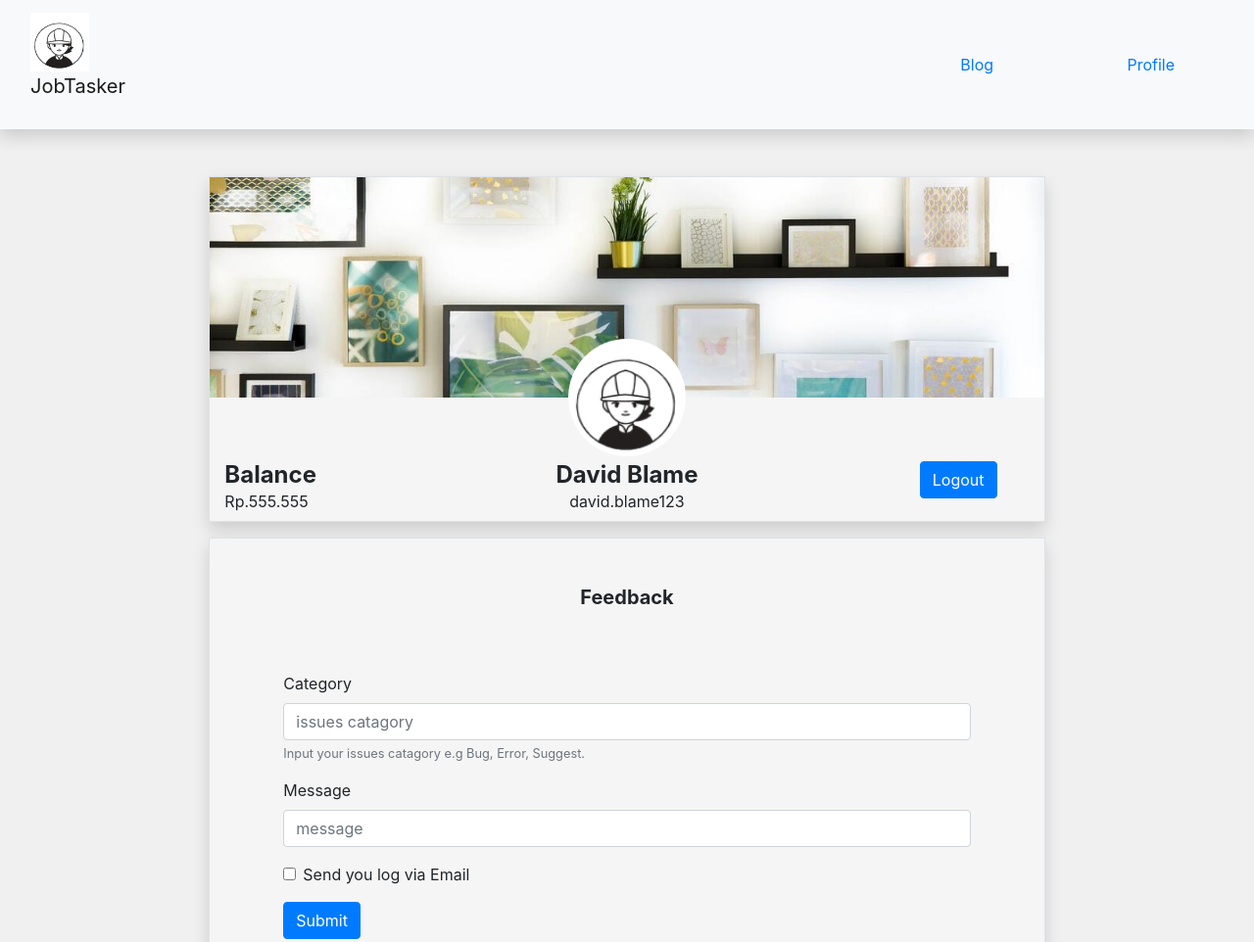
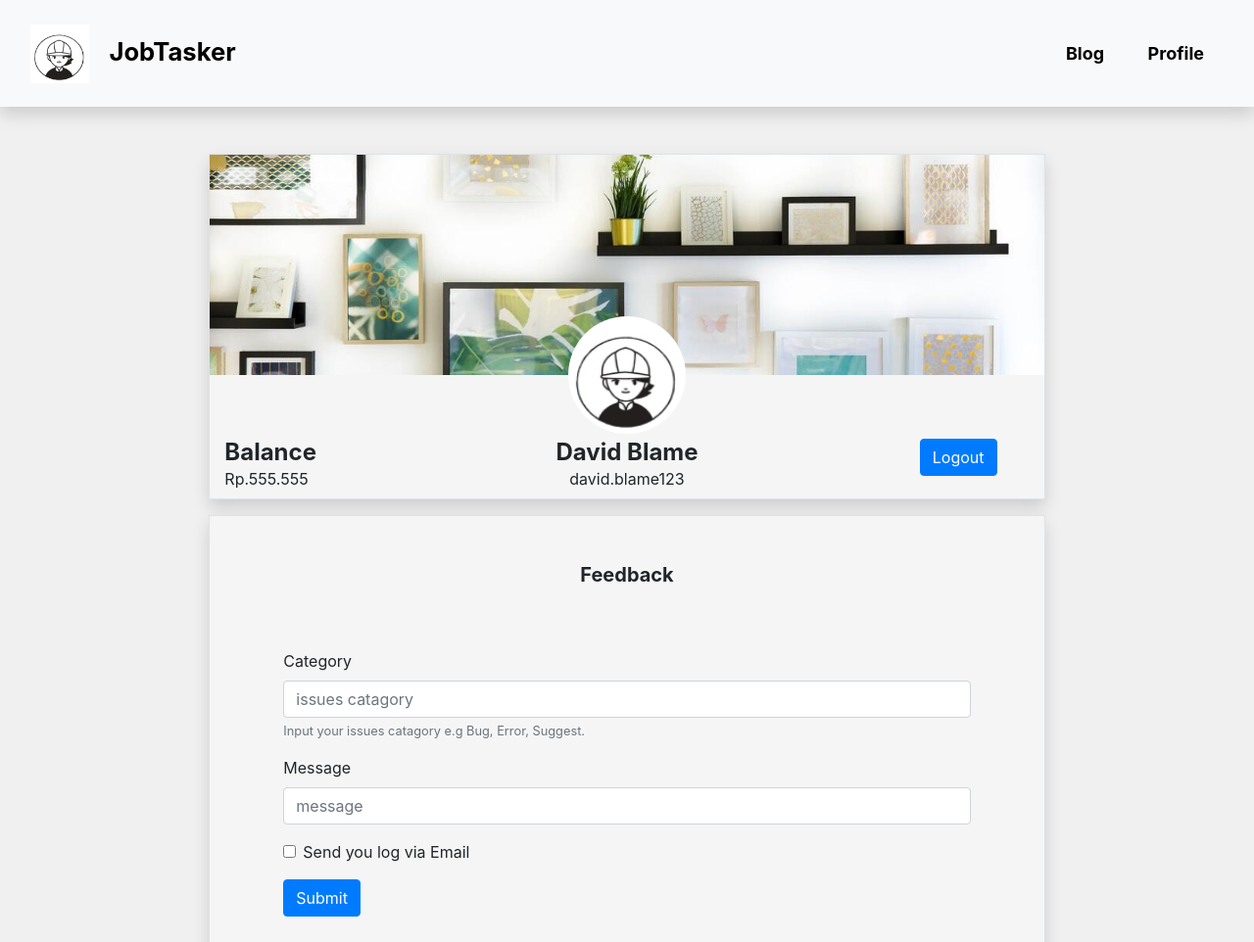
Before and after one commit to argohinori/TUBES-WEBPRO, a plain HTML site: page Profile.html in a window 1280 px wide. Shown: the top 962 px of the page at 98% size. Drawn offline with nearby package versions, Linux system fonts and the light colour scheme.

Commit message:
Update Profile.html

```diff
--- a/Profile.html
+++ b/Profile.html
@@ -16,9 +16,13 @@
         	<div class="container-fluid">
         		<a class="navbar-brand" href="#">
 	      			<img src="img/logo.jpg" alt="" width="60" height="60">
-	  		 		<p class = "navbartitle">JobTasker</p>
-	  		 		<a class = "navbarlink" id = "navblog" href = "blog.html">Blog</a>
-	  		 		<a class = "navbarlink" id = "navprofile" href = "Profile.html">Profile</a>
+	  		 		<ul class = "navlink">
+	  		 			<li><a href = "index.html" id = "titlehead">JobTasker</a></li>
+	  		 		</ul>
+	  		 		<ul class = "navlink">
+						<li><a href="Blog.html">Blog</a></li>
+          				<li><a href="login.html">Profile</a></li>
+          			</ul>
 		    	</a>
 	    	</div>
 		</nav>
```
